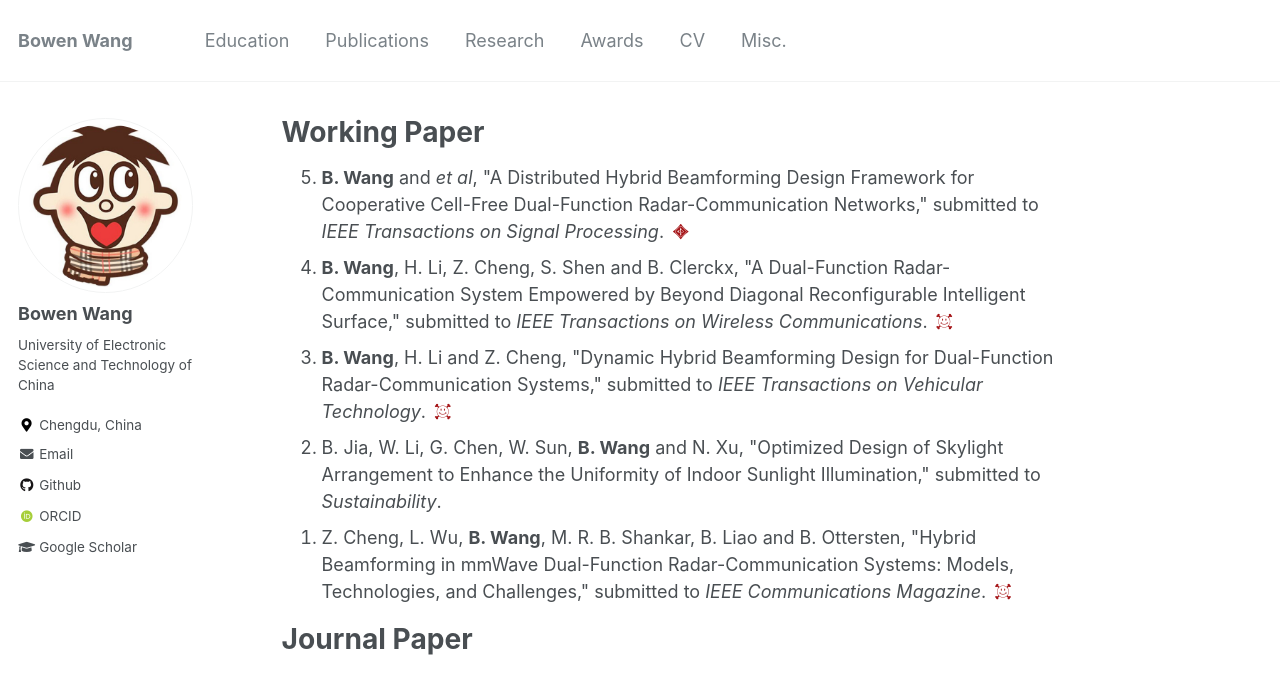
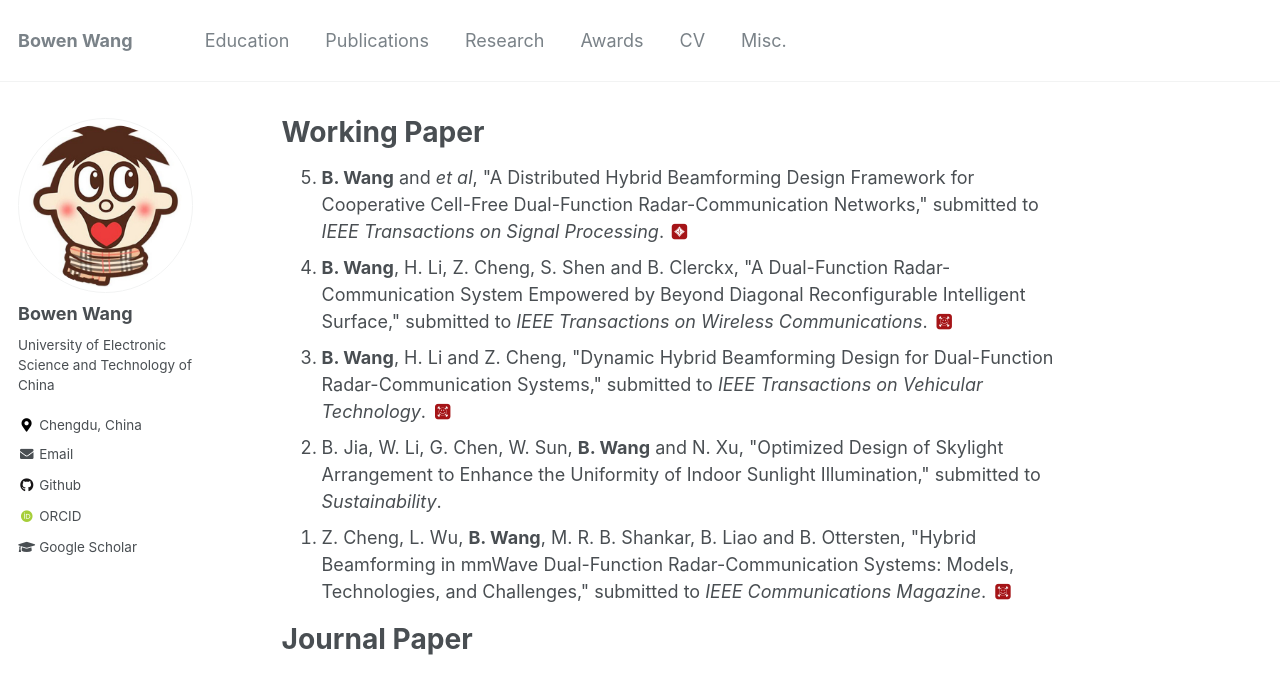
Before and after one commit to BW-Wang/BW-Wang.github.io, a Jekyll site: the page built from _pages/publications.html, in a window 1280 px wide. Shown: the top 679 px of the page. Built offline with Jekyll 4.4.1, drawn with Linux system fonts in a browser that asks for light colours; some web fonts are replaced.

Commit message:
Update publications.html

```diff
--- a/_pages/publications.html
+++ b/_pages/publications.html
@@ -15,13 +15,13 @@
 					{{ post.citation }}
 				{% endif %}
 				{% if post.bars %}
-					<a href="{{ post.bars }}"><i class="ai ai-ieee ai-fw zoom" aria-hidden="true"></i></a>
+					<a href="{{ post.bars }}"><i class="ai ai-ieee-square ai-fw zoom" aria-hidden="true"></i></a>
 				{% endif %}
 				{% if post.link %}
 					<a href="{{ post.link }}"><i class="fas fa-fw fa-link zoom" aria-hidden="true"></i></a>
 				{% endif %}
 				{% if post.paperurl %}
-					<a href="{{ post.paperurl }}"><i class="ai ai-arxiv ai-fw zoom" aria-hidden="true"></i></a>
+					<a href="{{ post.paperurl }}"><i class="ai ai-arxiv-square ai-fw zoom" aria-hidden="true"></i></a>
 				{% endif %}
 				{% if post.code %}
 					<a href="{{ post.code }}"><i class="fas fa-fw fa-code zoom" aria-hidden="true"></i></a>
```
